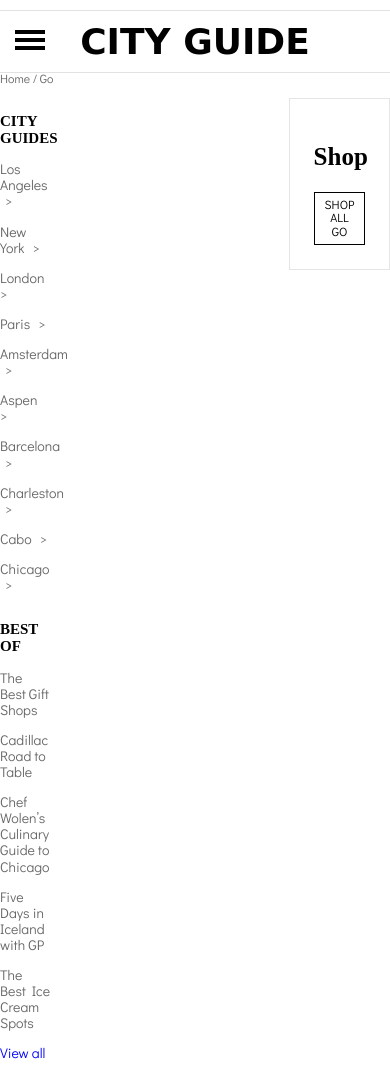
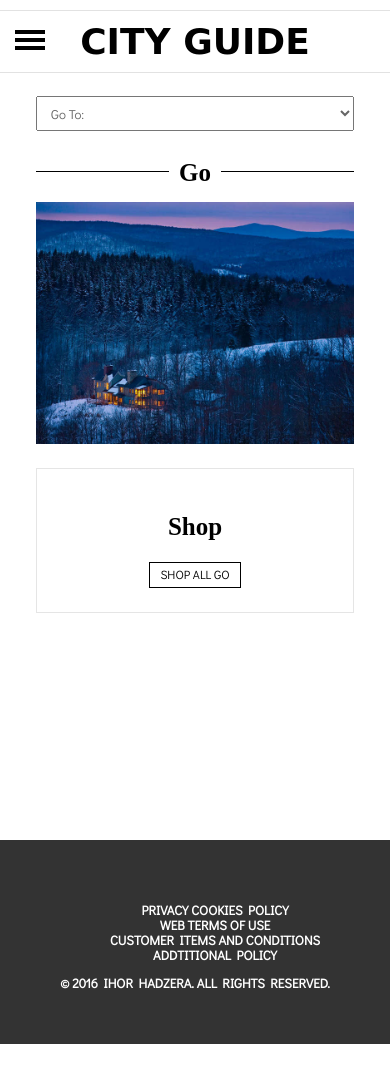
Before and after one commit to Jos1k/Web_Fundamental_Program, a plain HTML site: page task_04_responsive_design/index.html in a window 390 px wide. Shown: the top 1065 px of the page. After the commit the page ends 1044 px from the top, so only its background shows below. Drawn offline with nearby package versions, Linux system fonts and the light colour scheme; a web font is replaced by a local one.

Commit message:
added responsive content

```diff
--- a/task_04_responsive_design/index.html
+++ b/task_04_responsive_design/index.html
@@ -81,6 +81,21 @@
         <div class="navigation-path">Home / Go</div>
         <div class="content">
             <nav class="side-nav">
+                <section class="side-nav-small">
+                 <select name="side-nav-select" class="side-nav-select">
+                     <option value="" disabled selected>Go To:</option>
+                     <option value="">Los Angeles</option>
+                     <option value="">New York</option>
+                     <option value="">London</option>
+                     <option value="">Paris</option>
+                     <option value="">Amsterdam</option>
+                     <option value="">Aspen</option>
+                     <option value="">Barcelona</option>
+                     <option value="">Charleston</option>
+                     <option value="">Cabo</option>
+                     <option value="">Chicago</option>
+                 </select>
+                </section>
                 <section>
                     <header>
                         <h3 class="uppercase">city guides</h3>
@@ -126,7 +141,8 @@
                 </section>
             </nav>
             <article class="main-content">
-
+                <header><span>Go</span></header>
+                <img src="content_img.jpg" alt="here should be content image" class="content-img">
             </article>
             <aside class="advertise">
                 <section>
--- a/task_04_responsive_design/style_large.css
+++ b/task_04_responsive_design/style_large.css
@@ -211,6 +211,13 @@ footer a:hover {
 .navigation-path {
     padding: 1em 0;
 }
-#main-nav-hamburger, #nav-trigger, label[for="nav-trigger"]{
+#main-nav-hamburger, #nav-trigger, label[for="nav-trigger"],.side-nav-small,.main-content>header{
     display: none;
 }
+
+.content-img{
+    display: block;
+    margin: 0 auto;
+    min-width: 100%;
+    max-width: 100%;
+}
--- a/task_04_responsive_design/style_small.css
+++ b/task_04_responsive_design/style_small.css
@@ -2,9 +2,6 @@ html {
     color: #666;
     font-family: 'Didact Gothic', sans-serif;
     font-size: 12px;
-}
-.clearfix {
-    clear: both;
 }
 .title {
     color: #000000;
@@ -29,40 +26,16 @@ html {
     padding: 10px 0;
     background: #FFFFFF;
 }
-header>article {
-    width: 20%;
-}
-a,
-a:hover,
-a:visited {
+a, a:hover, a:visited {
     text-decoration: none;
     color: inherit;
 }
-header>article.social>.media-icons {
-    height: 1em;
-}
-.delimiter li:not(:last-child)::after {
-    content: " | "
-}
-#main-nav{
-    display:none;
-}
-
-#main-nav>ul {
-    margin:0;
-    margin-bottom:1em;
-    padding:0;
-}
-#main-nav>.nav-primary-list li>a {
-    color: #000000;
-    font-size: 15px;
-    font-weight: 600;
-    margin: 0 2em;
-}
 .content {
     display: flex;
+    flex-direction:column;
     min-height: 100px;
-    justify-content: space-between;
+    justify-content:center;
+    padding: 3em;
 }
 .content h3 {
     font-family: 'Droid Serif', serif;
@@ -72,34 +45,10 @@ header>article.social>.media-icons {
     margin-bottom: 0;
 }
 .content>.side-nav {
-    width: 13%;
     font-size: 14px;
-}
-.content>.side-nav h4 {
-    margin-top: 0;
-    margin-bottom: 0;
-}
-.content>.side-nav ul {
-    list-style: none;
-    padding-left: 0;
-    margin-top: 0;
-    padding-top: 0;
-}
-.content>.side-nav ul>li {
-    margin: 1em 0;
-}
-.content>.side-nav .primary-aside-nav>li::after {
-    content: " >";
-    padding-left: 5px;
-}
-.content>.side-nav .additional-aside-nav>li:last-child {
-    color: blue
 }
 .content>.side-nav>section {
     margin-bottom: 2em;
-}
-.content>.advertise {
-    width: 26%;
 }
 .content>.advertise section {
     border: 1px solid #e5e5e5;
@@ -122,7 +71,7 @@ header>article.social>.media-icons {
 }
 .content>.main-content {
     text-align: center;
-    width: 58%;
+    margin-bottom: 2em;
 }
 footer {
     background: rgb(51, 51, 51);
@@ -137,7 +86,7 @@ footer {
     font-weight: 700;
 }
 footer .footer-list {
-    padding-bottom: 10px;
+    list-style: none;
 }
 footer .footer-list.delimiter li:not(:last-child)::after {
     padding: 0 1em;
@@ -147,34 +96,6 @@ footer a:hover {
 }
 .uppercase {
     text-transform: uppercase;
-}
-.more {
-    position: relative;
-    height: 18px;
-    margin-right: 18px;
-    font-family: "brandon_grotesque";
-    display: inline-block;
-}
-.more>span {
-    height: 18px;
-    line-height: 20px;
-    padding: 0 6px;
-    display: block;
-    background: #ccc;
-    color: #fff;
-    text-transform: uppercase;
-    font-size: 11px;
-}
-.more img {
-    position: absolute;
-    width: 10px;
-    height: 18px;
-    top: 0;
-    right: -10px;
-}
-.navigation-path {
-    padding: 1em 0;
-    margin-top:60px;
 }
 .container{
     min-width: 100%;
@@ -228,10 +149,10 @@ body {
     right: 0;
     bottom: 0;
     left: 0;
-    z-index: -1;
     padding-top:2em;
     padding-left:10vw;
     font-size:13px;
+    overflow-x: auto;
 }
 .search{
     width: 100%;
@@ -274,3 +195,36 @@ body {
 #main-nav-hamburger>ul.account-menu-list>li{
     margin: 1em 0;
 }
+.side-nav section:not(.side-nav-small),#main-nav,.navigation-path{
+    display:none;
+}
+.side-nav section.side-nav-small{
+    margin-top:60px;
+}
+.side-nav-small>.side-nav-select{
+    width: 100%;
+    padding: 7px 10px;
+    font-size:13px;
+    color:#666;
+}
+.content>.main-content>header{
+    width:100%;
+    text-align: center;
+    border-bottom: 1px solid #000;
+    color:#000;
+    margin-bottom:30px;
+    height: 1em;
+}
+.content>.main-content>header>span{
+    background:#fff;
+    padding:0 10px;
+    font-weight: bold;
+    font-size: 25px;
+    font-family: 'Times New Roman', Times, serif;
+}
+.content-img{
+    display: block;
+    margin: 0 auto;
+    min-width: 100%;
+    max-width: 100%;
+}
```
Also changed, not shown: task_04_responsive_design/content_img.jpg (added).
